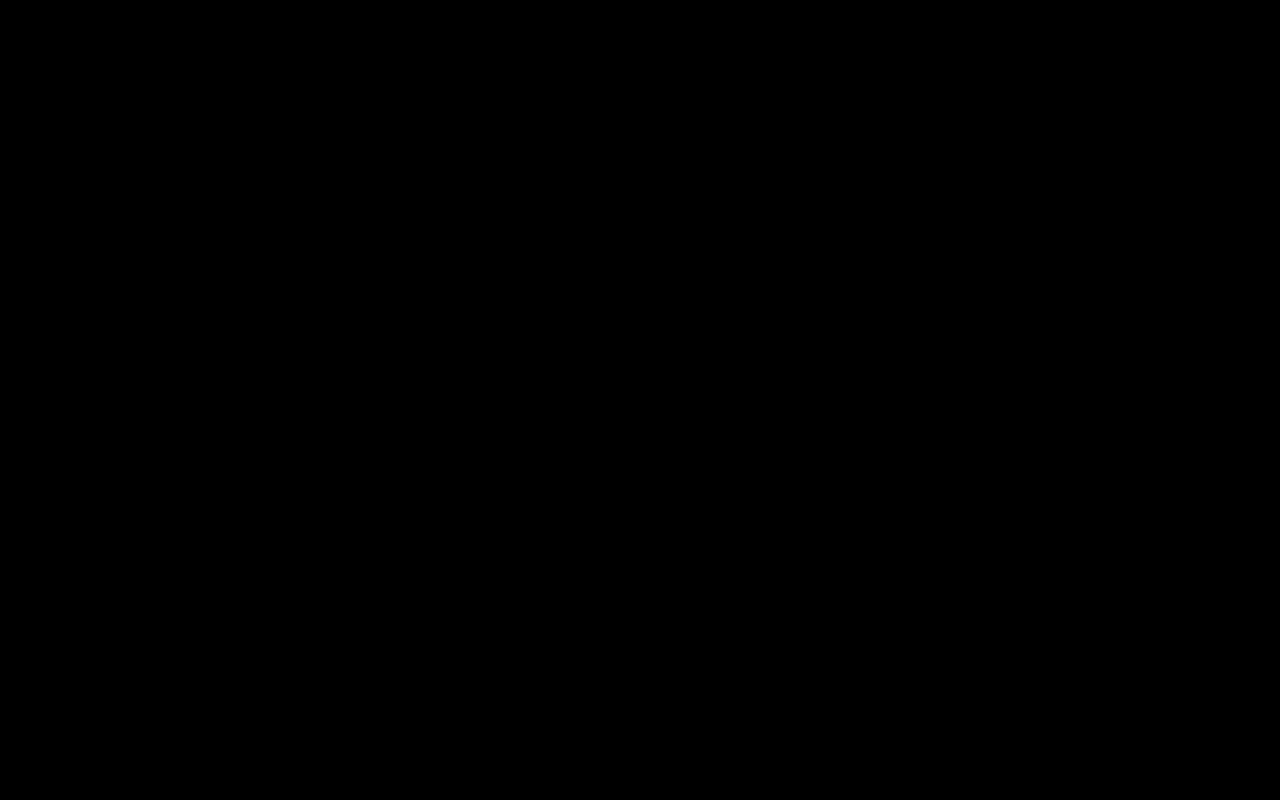
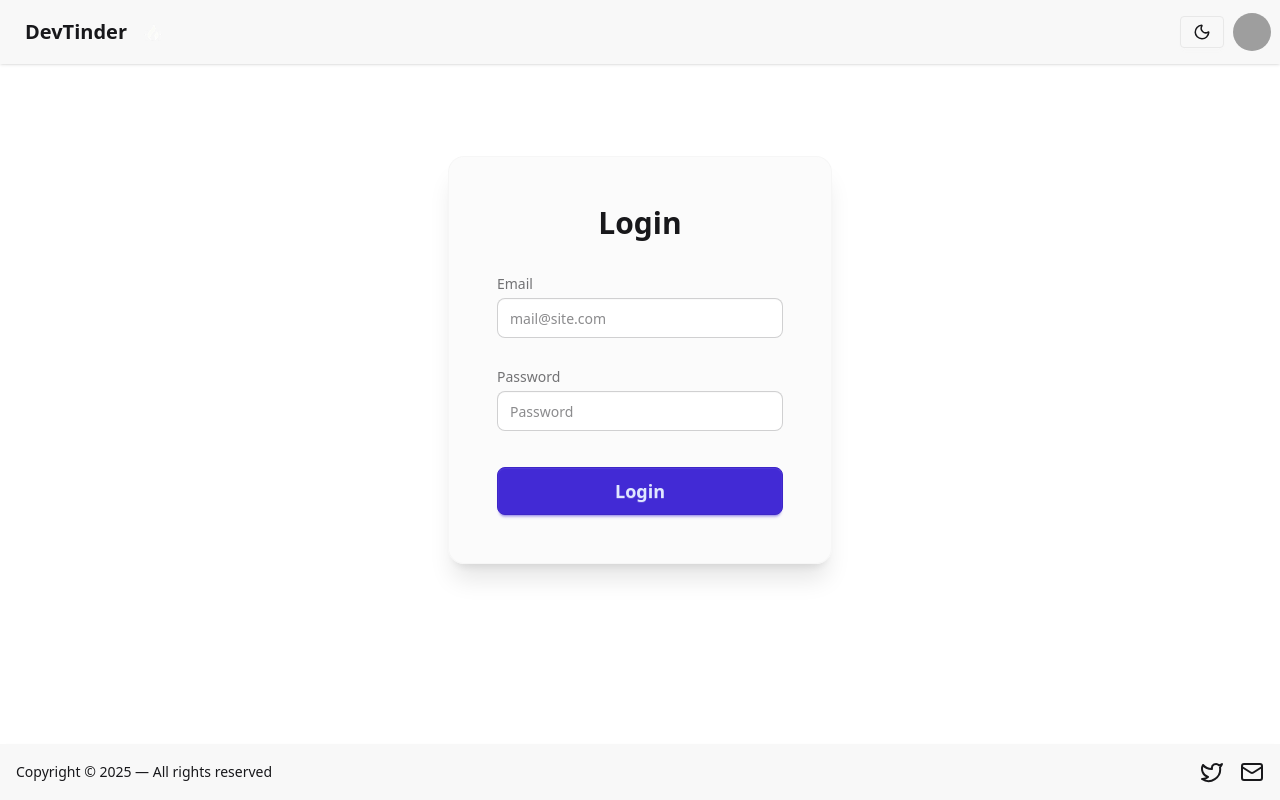
Before and after one commit to meghrajthakre/devTinder-web, a React (Vite) app: page /login in a window 1280 px wide. Before the commit this address had no page. Built offline with nearby package versions, Linux system fonts and the light colour scheme; grey boxes are pictures that could not be loaded.

Commit message:
Added Login Form and theme change in front end

```diff
--- a/index.html
+++ b/index.html
@@ -1,5 +1,5 @@
 <!doctype html>
-<html data-theme="black">
+<html data-theme="dark">
   <head>
     <meta charset="UTF-8" />
     <link rel="icon" type="image/svg+xml" href="/vite.svg" />
--- a/package.json
+++ b/package.json
@@ -10,7 +10,10 @@
     "preview": "vite preview"
   },
   "dependencies": {
+    "@heroicons/react": "^2.2.0",
     "@tailwindcss/vite": "^4.1.17",
+    "axios": "^1.13.2",
+    "lucide-react": "^0.555.0",
     "react": "^19.2.0",
     "react-dom": "^19.2.0",
     "react-router-dom": "^7.9.6",
--- a/src/App.jsx
+++ b/src/App.jsx
@@ -1,13 +1,19 @@
 import React from 'react'
-
 import { Route, Routes } from 'react-router-dom';
 import Body from './components/Body';
+import Profile from './components/Profile';
+import Login from './components/Login';
+import Feed from './components/Feed';
 const App = () => {
   return (
     <div>
       <Routes>
         <Route>
-          <Route path="/" element={<Body/>} />
+          <Route path='/' element={<Body />}>
+            <Route path='/' element={<Feed />} />
+            <Route path='/login' element={<Login />} />
+            <Route path='/profile' element={<Profile />} />
+          </Route>
         </Route>
       </Routes>
     </div>
--- a/src/components/Body.jsx
+++ b/src/components/Body.jsx
@@ -1,10 +1,12 @@
 import React from 'react'
 import Navbar from '../components/Navbar'
 import Footer from '../components/Footer'
+import { Outlet } from 'react-router-dom'
 const Body = () => {
   return (
     <div>
       <Navbar/>
+      <Outlet/>
       <Footer/>
     </div>
   )
--- /dev/null
+++ b/src/components/Feed.jsx
@@ -0,0 +1,11 @@
+import React from 'react'
+
+const Feed = () => {
+  return (
+    <div>
+      feed
+    </div>
+  )
+}
+
+export default Feed
--- a/src/components/Footer.jsx
+++ b/src/components/Footer.jsx
@@ -1,61 +1,39 @@
-import React from 'react'
+import React from "react";
+import { Mail, Twitter } from "lucide-react";
 
 const Footer = () => {
     return (
-        <div>
-            <footer className="footer sm:footer-horizontal bg-base-200  text-neutral-content items-center p-4 fixed bottom-0 px-4">
+        <footer className="footer sm:footer-horizontal bg-base-200 text-base-content items-center p-4 fixed bottom-0 left-0 w-full shadow-md">
+
             <aside className="grid-flow-col items-center">
-                    <svg
-                        width="36"
-                        height="36"
-                        viewBox="0 0 24 24"
-                        xmlns="http://www.w3.org/2000/svg"
-                        fillRule="evenodd"
-                        clipRule="evenodd"
-                        className="fill-current">
-                        <path
-                            d="M22.672 15.226l-2.432.811.841 2.515c.33 1.019-.209 2.127-1.23 2.456-1.15.325-2.148-.321-2.463-1.226l-.84-2.518-5.013 1.677.84 2.517c.391 1.203-.434 2.542-1.831 2.542-.88 0-1.601-.564-1.86-1.314l-.842-2.516-2.431.809c-1.135.328-2.145-.317-2.463-1.229-.329-1.018.211-2.127 1.231-2.456l2.432-.809-1.621-4.823-2.432.808c-1.355.384-2.558-.59-2.558-1.839 0-.817.509-1.582 1.327-1.846l2.433-.809-.842-2.515c-.33-1.02.211-2.129 1.232-2.458 1.02-.329 2.13.209 2.461 1.229l.842 2.515 5.011-1.677-.839-2.517c-.403-1.238.484-2.553 1.843-2.553.819 0 1.585.509 1.85 1.326l.841 2.517 2.431-.81c1.02-.33 2.131.211 2.461 1.229.332 1.018-.21 2.126-1.23 2.456l-2.433.809 1.622 4.823 2.433-.809c1.242-.401 2.557.484 2.557 1.838 0 .819-.51 1.583-1.328 1.847m-8.992-6.428l-5.01 1.675 1.619 4.828 5.011-1.674-1.62-4.829z"></path>
-                    </svg>
-                    <p>Copyright © {new Date().getFullYear()} - All right reserved</p>
+                <p>
+                    Copyright © {new Date().getFullYear()} — All rights
+                    reserved
+                </p>
             </aside>
+
             <nav className="grid-flow-col gap-4 md:place-self-center md:justify-self-end">
-                    <a>
-                        <svg
-                            xmlns="http://www.w3.org/2000/svg"
-                            width="24"
-                            height="24"
-                            viewBox="0 0 24 24"
-                            className="fill-current">
-                            <path
-                                d="M24 4.557c-.883.392-1.832.656-2.828.775 1.017-.609 1.798-1.574 2.165-2.724-.951.564-2.005.974-3.127 1.195-.897-.957-2.178-1.555-3.594-1.555-3.179 0-5.515 2.966-4.797 6.045-4.091-.205-7.719-2.165-10.148-5.144-1.29 2.213-.669 5.108 1.523 6.574-.806-.026-1.566-.247-2.229-.616-.054 2.281 1.581 4.415 3.949 4.89-.693.188-1.452.232-2.224.084.626 1.956 2.444 3.379 4.6 3.419-2.07 1.623-4.678 2.348-7.29 2.04 2.179 1.397 4.768 2.212 7.548 2.212 9.142 0 14.307-7.721 13.995-14.646.962-.695 1.797-1.562 2.457-2.549z"></path>
-                        </svg>
+
+                {/* X / Twitter */}
+                <a
+                    href="https://x.com"
+                    target="_blank"
+                    className="cursor-pointer hover:opacity-70 transition"
+                >
+                    <Twitter size={24} className="text-base-content" />
                 </a>
-                    <a>
-                        <svg
-                            xmlns="http://www.w3.org/2000/svg"
-                            width="24"
-                            height="24"
-                            viewBox="0 0 24 24"
-                            className="fill-current">
-                            <path
-                                d="M19.615 3.184c-3.604-.246-11.631-.245-15.23 0-3.897.266-4.356 2.62-4.385 8.816.029 6.185.484 8.549 4.385 8.816 3.6.245 11.626.246 15.23 0 3.897-.266 4.356-2.62 4.385-8.816-.029-6.185-.484-8.549-4.385-8.816zm-10.615 12.816v-8l8 3.993-8 4.007z"></path>
-                        </svg>
+
+                {/* Gmail */}
+                <a
+                    href="mailto:meghrajthakre444@gmail.com"
+                    className="cursor-pointer hover:opacity-70 transition"
+                >
+                    <Mail size={24} className="text-base-content" />
                 </a>
-                    <a>
-                        <svg
-                            xmlns="http://www.w3.org/2000/svg"
-                            width="24"
-                            height="24"
-                            viewBox="0 0 24 24"
-                            className="fill-current">
-                            <path
-                                d="M9 8h-3v4h3v12h5v-12h3.642l.358-4h-4v-1.667c0-.955.192-1.333 1.115-1.333h2.885v-5h-3.808c-3.596 0-5.192 1.583-5.192 4.615v3.385z"></path>
-                        </svg>
-                    </a>
+
             </nav>
         </footer>
-        </div>
-    )
-}
+    );
+};
 
-export default Footer
+export default Footer;
--- /dev/null
+++ b/src/components/Login.jsx
@@ -0,0 +1,64 @@
+import React, { useState } from "react";
+
+const Login = () => {
+    const [email, setEmail] = useState('')
+    const [password, setPassword] = useState('')
+
+    const handleSubmit = (e) =>{
+        e.preventDefault()
+
+
+
+    }
+    return (
+        <div className="min-h-[90vh] flex items-center justify-center px-4">
+            <div className="card bg-base-200/60 backdrop-blur-md shadow-xl w-96 p-6 rounded-2xl border border-base-300/40">
+                <div className="card-body">
+
+                    {/* Title */}
+                    <h2 className="text-3xl font-bold mb-6 text-center">
+                        Login
+                    </h2>
+
+                    {/* Email */}
+                    <div className="form-control w-full mb-5">
+                        <label className="label mb-1">
+                            <span className="label-text">Email</span>
+                        </label>
+                        <input
+                            value={email}
+                            onChange={(e) => setEmail(e.target.value)}
+                            type="email"
+                            placeholder="mail@site.com"
+                            className="input input-bordered w-full rounded-lg bg-base-100 focus:ring-2 focus:ring-primary/60"
+                            required
+                        />
+                    </div>
+
+                    {/* Password */}
+                    <div className="form-control w-full mb-7">
+                        <label className="label mb-1">
+                            <span className="label-text">Password</span>
+                        </label>
+                        <input
+                            type="password"
+                            placeholder="Password"
+                            className="input input-bordered w-full rounded-lg bg-base-100 focus:ring-2 focus:ring-primary/60"
+                            minLength="4"
+                            value={password}
+                            onChange={(e) => setPassword(e.target.value)}
+                            required
+                        />
+                    </div>
+
+                    {/* Button */}
+                    <button onClick={handleSubmit} className="btn btn-primary w-full rounded-lg text-lg h-12">
+                        Login
+                    </button>
+                </div>
+            </div>
+        </div>
+    );
+};
+
+export default Login;
--- a/src/components/Navbar.jsx
+++ b/src/components/Navbar.jsx
@@ -1,41 +1,73 @@
-import React from 'react'
+import React from "react";
+import { useState, useEffect } from "react";
+import { Sun, Moon } from "lucide-react";
 
-const navbar = () => {
+const Navbar = () => {
+  const [theme, setTheme] = useState("light");
+
+  useEffect(() => {
+    document.documentElement.setAttribute("data-theme", theme);
+  }, [theme]);
+
+  const toggleTheme = () => {
+    setTheme((prev) => (prev === "light" ? "dark" : "light"));
+  };
+
   return (
-    <div>
-      <div className="navbar bg-base-200 shadow-sm px-2 pr-4">
-  <div className="flex-1 mr-1.5 ">
+    <div className="navbar bg-base-200 shadow-sm  fixed top-0">
+      <div className="flex-1 mr-1.5">
         <a className="btn btn-ghost text-xl">
-      <img src="assets/logo.webp" className='w-10 h-10' />
-      DevTinder</a>
+          DevTinder
+          <img src="assets/logo.webp" className="w-10 h-10" />
+
+        </a>
+
       </div>
-  <div className="flex gap-2">
-    <input type="text" placeholder="Search" className="input input-bordered w-24 md:w-auto" />
+
+      <div className="flex gap-2 items-center">
+
+
+
+        {/* THEME TOGGLE BUTTON */}
+        <button onClick={toggleTheme} className="btn btn-sm ">
+          {theme === "light" ? <Moon size={18} /> : <Sun size={18} />}
+        </button>
+
+
         <div className="dropdown dropdown-end">
-      <div tabIndex={0} role="button" className="btn btn-ghost btn-circle avatar">
+          <div
+            tabIndex={0}
+            role="button"
+            className="btn btn-ghost btn-circle avatar"
+          >
             <div className="w-10 rounded-full">
               <img
-            alt="Tailwind CSS Navbar component"
-            src="https://img.daisyui.com/images/stock/photo-1534528741775-53994a69daeb.webp" />
+                alt="User Avatar"
+                src="https://img.daisyui.com/images/stock/photo-1534528741775-53994a69daeb.webp"
+              />
             </div>
           </div>
           <ul
             tabIndex="-1"
-        className="menu menu-sm dropdown-content bg-base-100 rounded-box z-1 mt-3 w-52 p-2 shadow">
+            className="menu menu-sm dropdown-content bg-base-100 rounded-box z-1 mt-3 w-52 p-2 shadow"
+          >
             <li>
               <a className="justify-between">
                 Profile
                 <span className="badge">New</span>
               </a>
             </li>
-        <li><a>Settings</a></li>
-        <li><a>Logout</a></li>
+            <li>
+              <a>Settings</a>
+            </li>
+            <li>
+              <a>Logout</a>
+            </li>
           </ul>
         </div>
       </div>
     </div>
-    </div>
-  )
-}
+  );
+};
 
-export default navbar
+export default Navbar;
--- /dev/null
+++ b/src/components/Profile.jsx
@@ -0,0 +1,13 @@
+import React from 'react'
+
+const Profile = () => {
+    return (
+        <div>
+            <h1>progile</h1>
+            <h1>progile</h1>
+
+        </div>
+    )
+}
+
+export default Profile
--- a/src/index.css
+++ b/src/index.css
@@ -1,4 +1,12 @@
 @import "tailwindcss";
+
 @plugin "daisyui" {
-  themes: light --default, dark --prefersdark, black;
+  themes: light --default, dark --prefersdark,
+dark;
 }
+
+html, body {
+  margin: 0;
+  padding: 0;
+  overflow-x: hidden; /* prevents horizontal scroll */
+}
```
Also changed, not shown: 1 other file (tests, documents, lock files or other folders). Lines whose indentation alone changed are shown as unchanged.
